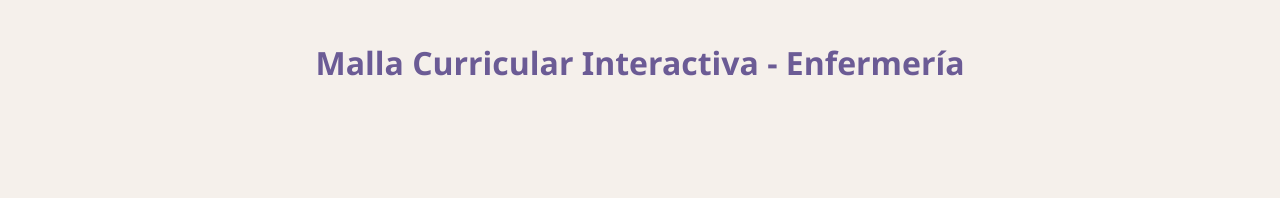
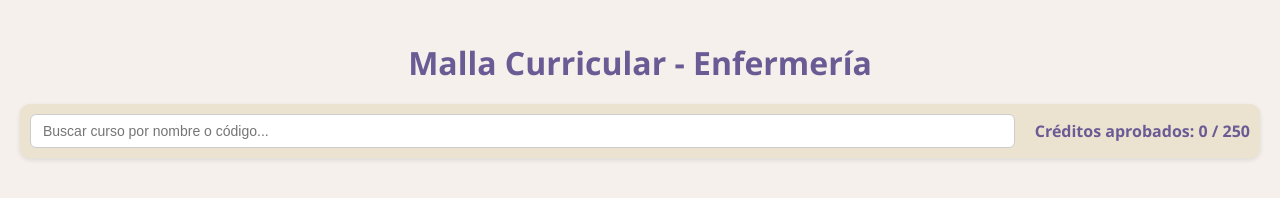
Before and after one commit to AngellyKarim/malla-enfermer-a, a plain HTML site: page index.html in a window 1280 px wide. Drawn offline with Linux system fonts and the light colour scheme.

Commit message:
Update index.html

```diff
--- a/index.html
+++ b/index.html
@@ -2,13 +2,19 @@
 <html lang="es">
 <head>
   <meta charset="UTF-8" />
-  <meta name="viewport" content="width=device-width, initial-scale=1.0" />
-  <title>Malla Curricular Interactiva - Enfermería</title>
+  <meta name="viewport" content="width=device-width, initial-scale=1.0"/>
+  <title>Malla Curricular - Enfermería</title>
   <link rel="stylesheet" href="estilos.css" />
 </head>
 <body>
-  <h1>Malla Curricular Interactiva - Enfermería</h1>
-  <div id="malla"></div>
+  <h1>Malla Curricular - Enfermería</h1>
+
+  <div class="barra-superior">
+    <input type="text" id="busqueda" placeholder="Buscar curso por nombre o código..." />
+    <div id="progreso">Créditos aprobados: 0 / 250</div>
+  </div>
+
+  <div class="malla-container" id="malla-container"></div>
 
   <script src="script.js"></script>
 </body>
```
